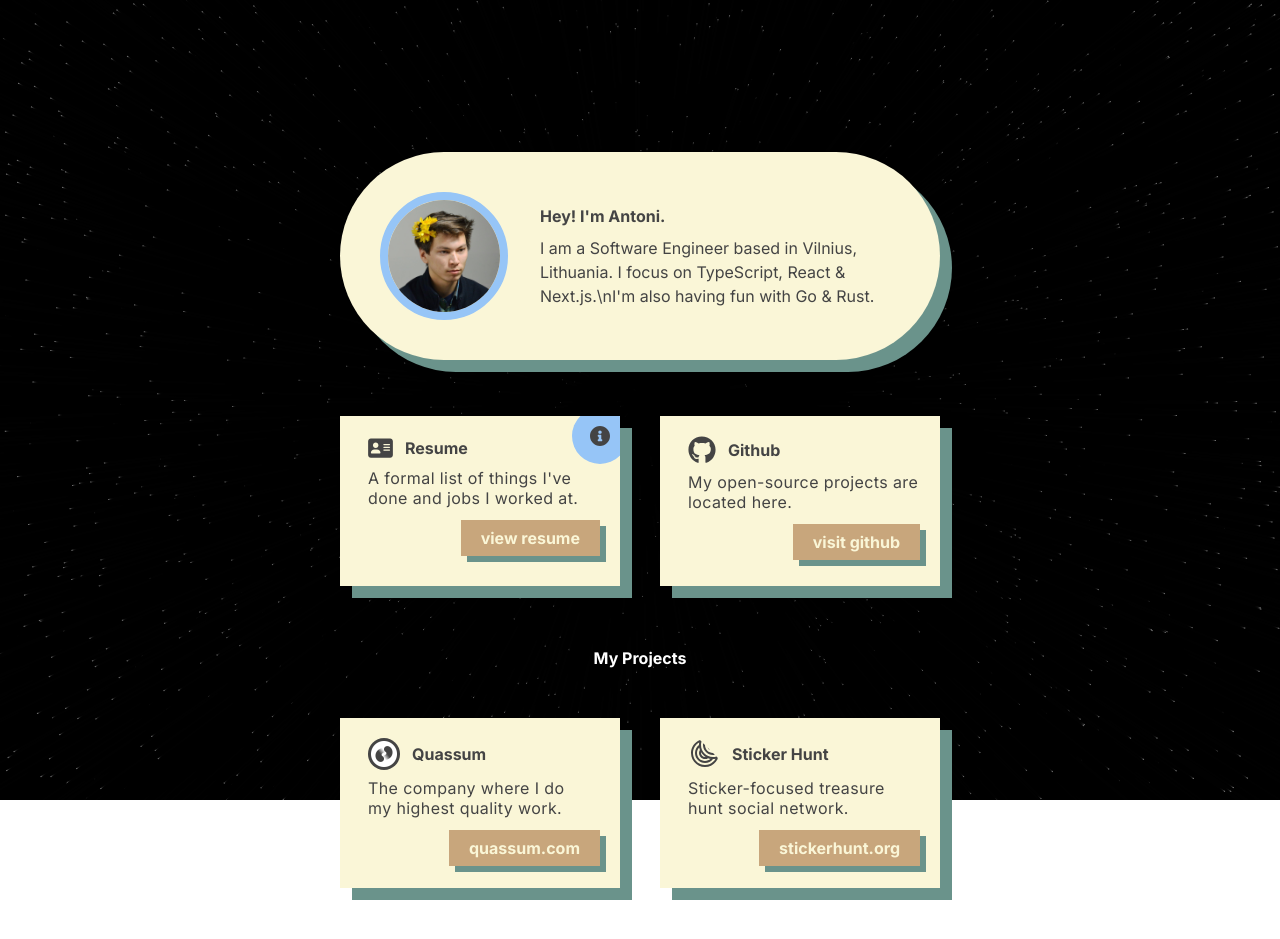
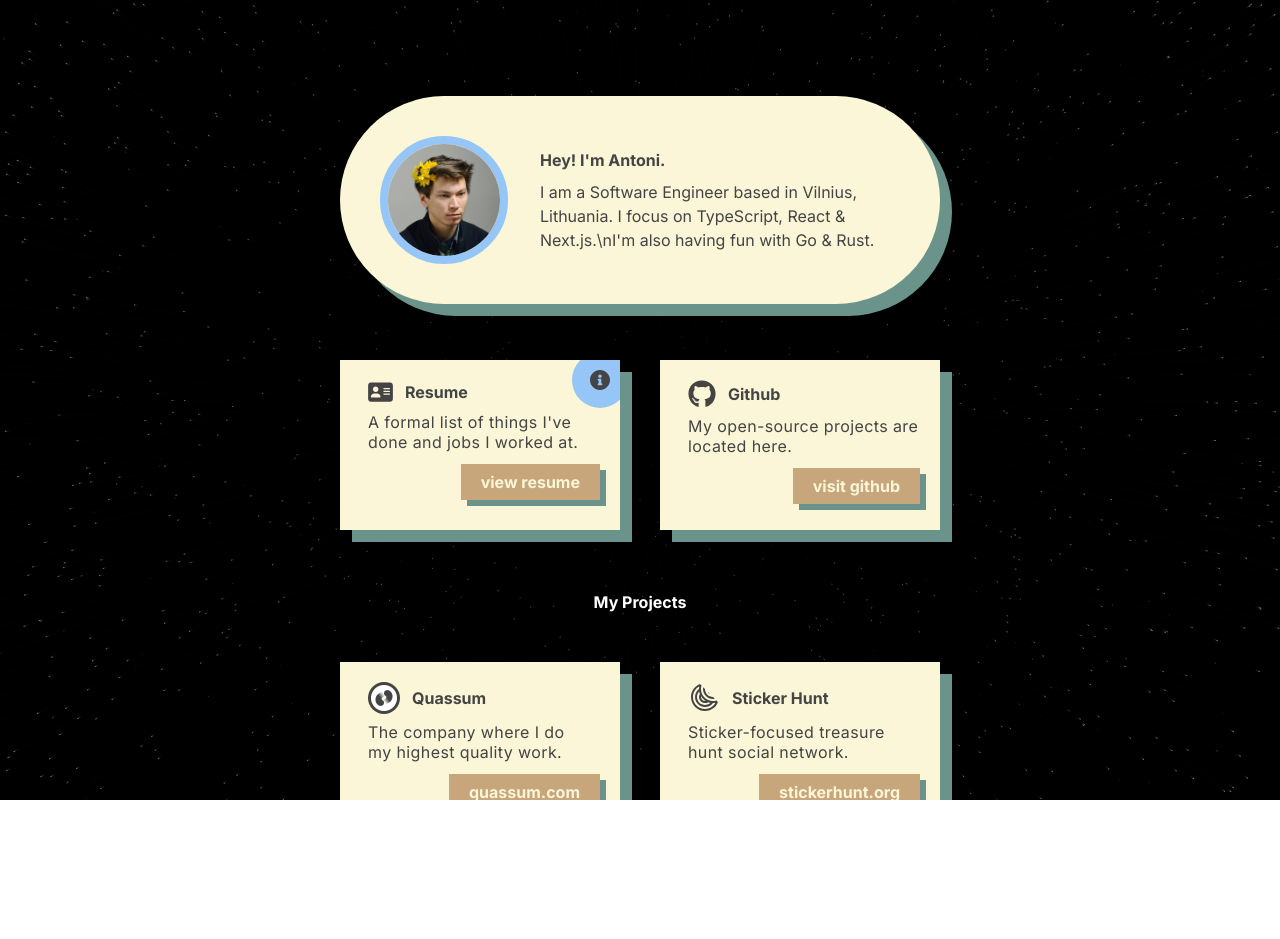
Before and after one commit to bring-shrubbery/antoni.ai, an Astro site: page / in a window 1280 px wide. After the commit the page ends 800 px from the top, so only its background shows below. Built offline with nearby package versions, Linux system fonts and the light colour scheme; Astro itself is replaced by a stand-in of ours; what tailwindcss-fluid-type would draw is missing.

Commit message:
Scroll fixed

```diff
--- a/src/components/Card.tsx
+++ b/src/components/Card.tsx
@@ -17,9 +17,10 @@ export interface CardInfo {
 export interface Props {
   primary: CardInfo;
   info?: CardInfo;
+  rotateZdeg?: number;
 }
 
-const Card: Component<Props> = ({ primary, info }) => {
+const Card: Component<Props> = ({ primary, info, rotateZdeg = 0 }) => {
   const [clicked, setClicked] = createSignal(false);
   const toggle = () => {
     setClicked(!clicked());
@@ -29,6 +30,9 @@ const Card: Component<Props> = ({ primary, info }) => {
     <div
       role="group"
       class="w-[280px] h-[170px] shadow-default relative overflow-hidden"
+      style={{
+        transform: `rotate3d(0, 0, 1, ${rotateZdeg}deg)`,
+      }}
     >
       <div class="pl-7 pr-5 py-5 absolute inset-0 bg-primary">
         <div class="w-full flex gap-3 items-center">
--- a/src/layouts/Layout.astro
+++ b/src/layouts/Layout.astro
@@ -10,7 +10,7 @@ const { title, description } = Astro.props;
 ---
 
 <!DOCTYPE html>
-<html lang="en" class="h-full motion-safe:scroll-smooth" data-theme="dark">
+<html lang="en" class="h-screen motion-safe:scroll-smooth" data-theme="dark">
   <head>
     <meta charset="UTF-8" />
     <meta name="viewport" content="width=device-width" />
@@ -18,7 +18,7 @@ const { title, description } = Astro.props;
     <meta name="generator" content={Astro.generator} />
     <title>{title}</title>
     <meta name="description" content={description} />
-    <link rel="canonical" href={Astro.site} />4
+    <link rel="canonical" href={Astro.site} />
 
     <!-- Fonts -->
     <link rel="preconnect" href="https://fonts.gstatic.com" crossorigin />
@@ -50,7 +50,7 @@ const { title, description } = Astro.props;
     <meta name="twitter:card" content="summary_large_image" />
   </head>
 
-  <body class="w-full">
+  <body class="w-full h-screen relative">
     <slot />
   </body>
 </html>
--- a/src/pages/index.astro
+++ b/src/pages/index.astro
@@ -9,7 +9,10 @@ import antoniAvatar from "../assets/antoni-avatar.jpg";
 
 <Layout title="Antoni Silvestrovič" description="ma site lmao">
   <Starfield />
-  <main class="relative mx-auto w-[280px] md:w-[600px] py-32 text-default">
+  <main
+    class="relative h-screen w-full text-default overflow-y-auto overflow-x-visible"
+  >
+    <div class="mx-auto w-[320px] md:w-[640px] px-[20px] py-24">
       <PillCard
         title="Hey! I'm Antoni."
         description="I am a Software Engineer based in Vilnius, Lithuania. I focus on TypeScript, React & Next.js.\nI'm also having fun with Go & Rust."
@@ -34,7 +37,8 @@ import antoniAvatar from "../assets/antoni-avatar.jpg";
           }}
           info={{
             title: "Try ssh!",
-          description: "Access my resume, as well as other stuff through ssh.",
+            description:
+              "Access my resume, as well as other stuff through ssh.",
             icon: "address-card",
             cta: {
               type: "shell",
@@ -89,5 +93,6 @@ import antoniAvatar from "../assets/antoni-avatar.jpg";
           }}
         />
       </div>
+    </div>
   </main>
 </Layout>
```
Lines whose indentation alone changed are shown as unchanged.
